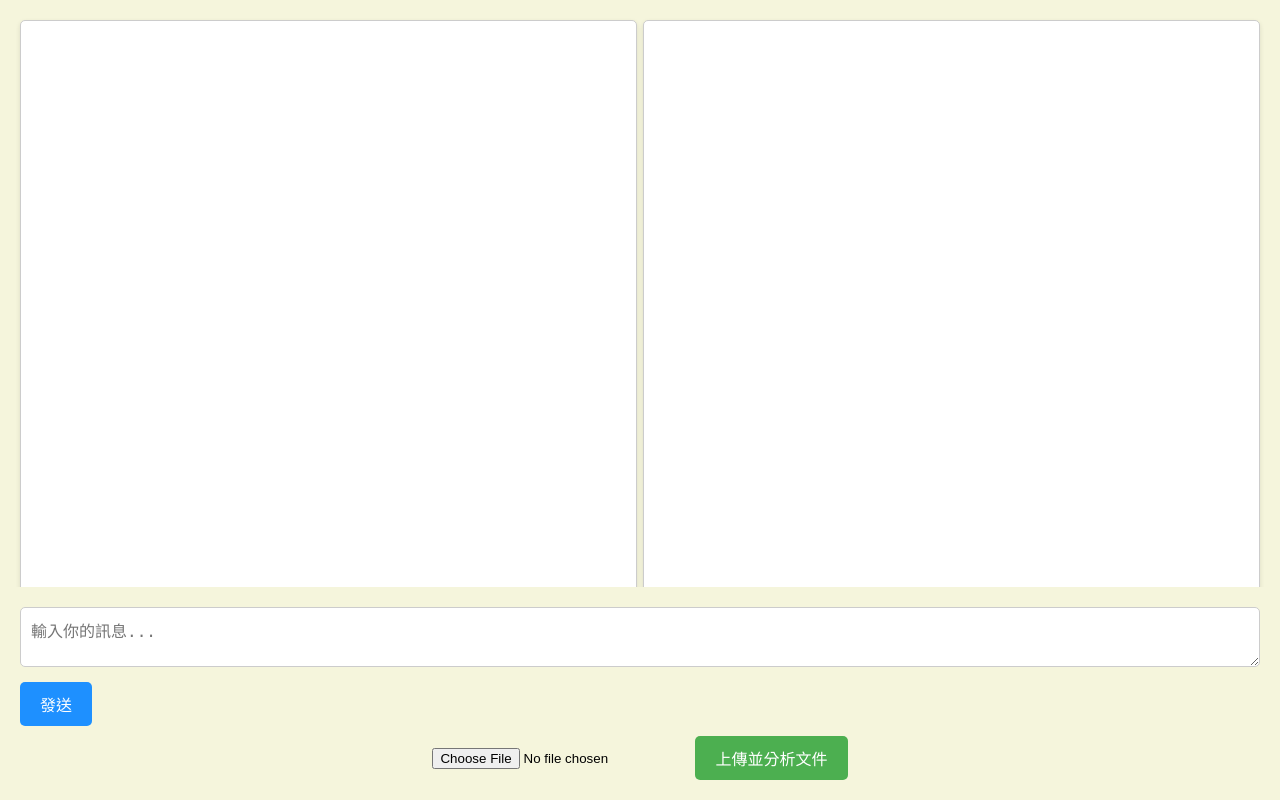
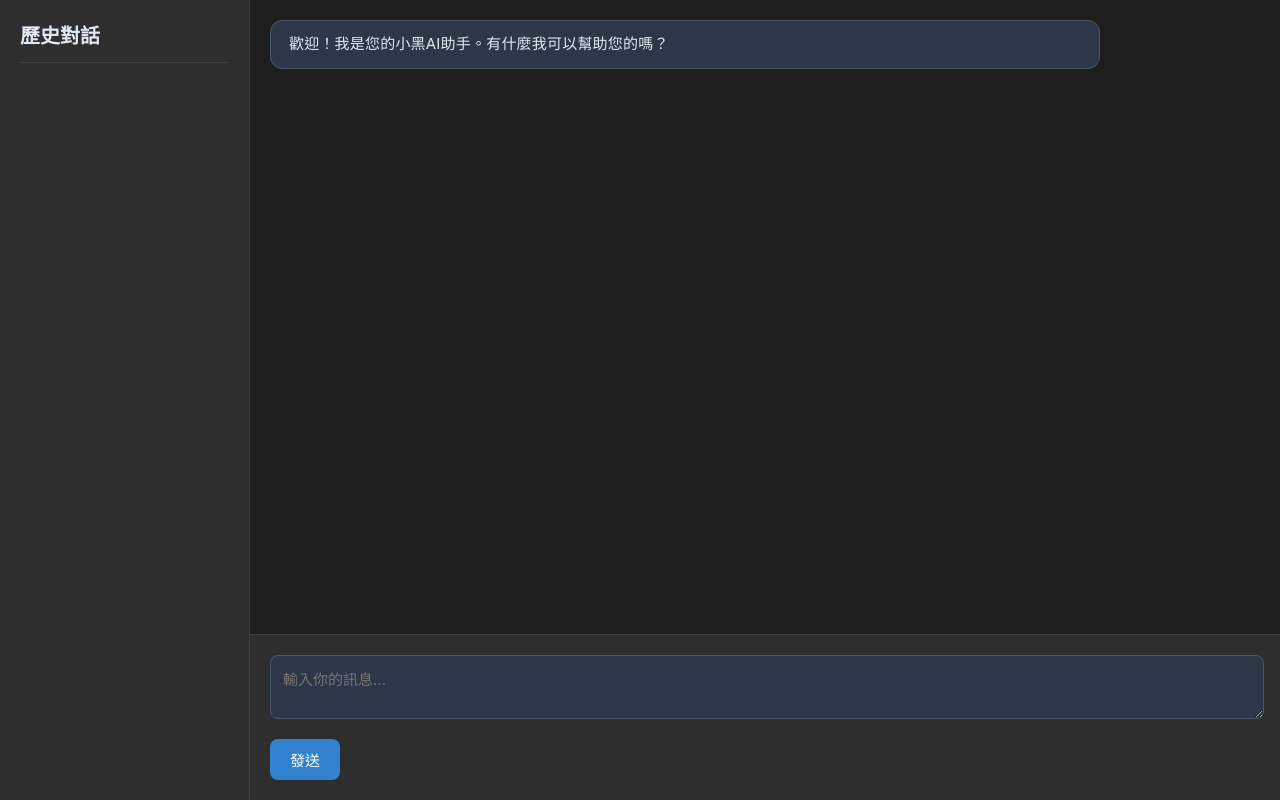
Before and after one commit to littleblackmann/my-gpt-project, a Flask app: page / in a window 1280 px wide. Run offline with Flask 3, Linux system fonts and the light colour scheme.

Commit message:
小部分更新

```diff
--- a/app.py
+++ b/app.py
@@ -1,22 +1,38 @@
-from flask import Flask, render_template, request, jsonify
+from flask import Flask, render_template, request, jsonify, session
 from flask_cors import CORS
+from werkzeug.utils import secure_filename
+
 from dotenv import load_dotenv
+from openai import OpenAI
+
 import os
-from openai import OpenAI
-from upload import upload_bp
+
+from PyPDF2 import PdfReader
+from docx import Document
+
 
 app = Flask(__name__, static_folder='static', template_folder='templates')
-CORS(app, resources={r"/chat": {"origins": "http://localhost:3000"}})
+app.secret_key = os.urandom(24)  # 用於會話加密
+CORS(app)
 
 # 載入 .env 檔案中的環境變數
 load_dotenv()
 openai_api_key = os.getenv("OPENAI_API_KEY")
 
-# 註冊上傳藍圖
-app.register_blueprint(upload_bp, url_prefix='/api')
+# 設置上傳文件夾
+UPLOAD_FOLDER = 'uploads'
+if not os.path.exists(UPLOAD_FOLDER):
+    os.makedirs(UPLOAD_FOLDER)
+app.config['UPLOAD_FOLDER'] = UPLOAD_FOLDER
 
-# 設定 OpenAI API 金鑰
+# 允許的文件類型
+ALLOWED_EXTENSIONS = {'txt', 'pdf', 'png', 'jpg', 'jpeg', 'gif', 'doc', 'docx'}
+
+# 初始化 OpenAI 客戶端
 client = OpenAI(api_key=openai_api_key)
+
+def allowed_file(filename):
+    return '.' in filename and filename.rsplit('.', 1)[1].lower() in ALLOWED_EXTENSIONS
 
 @app.route("/")
 def home():
@@ -24,24 +40,108 @@ def home():
 
 @app.route("/chat", methods=["POST"])
 def chat():
-     try:
-         user_input = request.json.get("message")
-         print("從客戶端收到:", user_input) # 調試
+    try:
+        user_input = request.json.get("message")
+        print("從客戶端收到:", user_input)  # 偵錯
 
-         # 使用 OpenAI 的聊天模型 API
-         response = client.chat.completions.create(
-             model="gpt-4o", # 確保使用適當的模型
-             messages=[{"role": "user", "content": user_input}],
-             max_tokens=3000
-         )
+        # 初始化會話中的對話歷史
+        if 'messages' not in session:
+            session['messages'] = [
+                {"role": "system", "content": "你是一個友善的聊天助手。請使用繁體中文回答，並盡可能提供有趣和有見地的回應。"}
+            ]
 
-         # 從回應中提取文本
-         message = response.choices[0].message.content
-         print("傳送到客戶端的回應:", message) # 偵錯
-         return jsonify({"response": message})
-     except Exception as e:
-         app.logger.error(f"處理請求出錯: {str(e)}")
-         return jsonify({"error": str(e)}), 500
+        # 將用戶的輸入添加到對話歷史中
+        session['messages'].append({"role": "user", "content": user_input})
+
+        # 使用 OpenAI 的聊天模型 API
+        response = client.chat.completions.create(
+            model="gpt-4o",  # 確保使用適當的模型
+            messages=session['messages'],
+            max_tokens=3000
+        )
+
+        # 從回應中提取文本
+        message = response.choices[0].message.content
+        print("傳送到客戶端的回應:", message)  # 偵錯
+
+        # 將助手的回應添加到對話歷史中
+        session['messages'].append({"role": "assistant", "content": message})
+
+        return jsonify({"response": message})
+    except Exception as e:
+        app.logger.error(f"處理請求出錯: {str(e)}")
+        return jsonify({"error": str(e)}), 500
+
+@app.route('/upload', methods=['POST'])
+def upload_file():
+    if 'file' not in request.files:
+        return jsonify({"error": "No file part"}), 400
+    file = request.files['file']
+    if file.filename == '':
+        return jsonify({"error": "No selected file"}), 400
+    if file and allowed_file(file.filename):
+        filename = secure_filename(file.filename)
+        filepath = os.path.join(app.config['UPLOAD_FOLDER'], filename)
+        file.save(filepath)
+        session['current_file'] = filepath
+        return jsonify({"message": "File uploaded successfully", "filename": filename}), 200
+    else:
+        return jsonify({"error": "File type not allowed"}), 400
+
+def extract_text_from_pdf(filepath):
+    with open(filepath, 'rb') as file:
+        reader = PdfReader(file)
+        text = ""
+        for page in reader.pages:
+            text += page.extract_text() + "\n"
+    return text
+
+def extract_text_from_docx(filepath):
+    doc = Document(filepath)
+    return "\n".join([paragraph.text for paragraph in doc.paragraphs])
+
+def extract_text_from_image(filepath):
+    try:
+        image = Image.open(filepath)
+        text = pytesseract.image_to_string(image, lang='chi_tra+eng')
+        return text
+    except Exception as e:
+        app.logger.error(f"從圖片提取文字時出錯: {str(e)}")
+        return "無法從圖片中提取文字。"
+
+@app.route('/analyze/<filename>', methods=['POST'])
+def analyze_file(filename):
+    filepath = os.path.join(app.config['UPLOAD_FOLDER'], filename)
+    if not os.path.exists(filepath):
+        return jsonify({"error": "File not found"}), 404
+
+    try:
+        if filename.lower().endswith('.pdf'):
+            file_content = extract_text_from_pdf(filepath)
+        elif filename.lower().endswith('.docx'):
+            file_content = extract_text_from_docx(filepath)
+        elif filename.lower().endswith(('.png', '.jpg', '.jpeg', '.gif')):
+            file_content = extract_text_from_image(filepath)
+        else:
+            with open(filepath, 'r', encoding='utf-8') as file:
+                file_content = file.read()
+
+        user_question = request.json.get('question', '請分析這個文件並提供摘要')
+
+        response = client.chat.completions.create(
+            model="gpt-4o",
+            messages=[
+                {"role": "system", "content": "你是一個有用的助手，負責分析文檔並回答問題。請使用繁體中文回答。"},
+                {"role": "user", "content": f"文件內容：\n\n{file_content[:4000]}\n\n用戶問題：{user_question}"}
+            ],
+            max_tokens=1000
+        )
+        analysis = response.choices[0].message.content
+
+        return jsonify({"analysis": analysis}), 200
+    except Exception as e:
+        app.logger.error(f"分析文件時出錯: {str(e)}")
+        return jsonify({"error": str(e)}), 500
 
 if __name__ == "__main__":
-     app.run(debug=True, port=9527)
+    app.run(debug=True, port=9527)
--- a/requirements.txt
+++ b/requirements.txt
@@ -3,7 +3,9 @@ openai==1.37.1
 langchain==0.2.11
 langchain-community==0.2.10
 python-dotenv==1.0.1
-flask-cors
+flask-cors==3.0.10
+Werkzeug>=3.0.0
 PyPDF2
 Pillow
 python-docx
+pytesseract
--- a/static/script.js
+++ b/static/script.js
@@ -3,11 +3,52 @@ function autoGrow(element) {
     element.style.height = (element.scrollHeight + 10) + "px";
 }
 
-document.getElementById("userInput").addEventListener("keydown", function(event) {
-    if (event.key === "Enter" && !event.shiftKey) {
-        event.preventDefault();
-        sendMessage();
-    }
+let enterPressCount = 0;
+
+document.addEventListener('DOMContentLoaded', function() {
+    const chatContainer = document.getElementById("chatContainer");
+    const userInput = document.getElementById("userInput");
+    const fileInput = document.getElementById('fileInput');
+    const uploadButton = document.getElementById('uploadButton');
+    const fileName = document.getElementById('fileName');
+    const analyzeButton = document.getElementById('analyzeButton');
+
+    adjustContainerHeight(chatContainer);
+    enableSmoothScroll(chatContainer);
+
+    const observer = new MutationObserver(() => {
+        autoScrollToBottom(chatContainer);
+    });
+
+    observer.observe(chatContainer, { childList: true, subtree: true });
+
+    addWelcomeMessage();
+
+    userInput.addEventListener("keydown", function(event) {
+        if (event.key === "Enter" && !event.shiftKey) {
+            event.preventDefault();
+            enterPressCount++;
+            if (enterPressCount === 2) {
+                sendMessage();
+                enterPressCount = 0;
+            }
+        }
+    });
+
+    uploadButton.addEventListener('click', function() {
+        fileInput.click();
+    });
+
+    fileInput.addEventListener('change', function() {
+        if (this.files && this.files[0]) {
+            fileName.textContent = this.files[0].name;
+            analyzeButton.style.display = 'inline-block';
+        }
+    });
+
+    analyzeButton.addEventListener('click', function() {
+        uploadAndAnalyzeFile();
+    });
 });
 
 async function sendMessage() {
@@ -19,9 +60,15 @@ async function sendMessage() {
     document.getElementById("userInput").value = "";
     autoGrow(document.getElementById("userInput"));
 
-    const userBox = document.getElementById("userBox");
-    userBox.textContent += "您: \n" + userInput + "\n";
-    autoScrollToBottom(userBox);
+    const chatContainer = document.getElementById("chatContainer");
+
+    // 創建並添加用戶消息
+    const userMessage = document.createElement("div");
+    userMessage.className = "message user-message";
+    userMessage.textContent = userInput;
+    chatContainer.appendChild(userMessage);
+
+    autoScrollToBottom(chatContainer);
 
     try {
         const response = await fetch("/chat", {
@@ -37,12 +84,17 @@ async function sendMessage() {
         }
 
         const data = await response.json();
-        const aiBox = document.getElementById("aiBox");
-        await typeWriter(aiBox, "AI: \n" + (data.response || '未獲得有效回應') + "\n");
-        autoScrollToBottom(aiBox);
+
+        // 創建並添加 AI 消息
+        const aiMessage = document.createElement("div");
+        aiMessage.className = "message ai-message";
+        chatContainer.appendChild(aiMessage);
+
+        await typeWriter(aiMessage, data.response || '未獲得有效回應');
+        autoScrollToBottom(chatContainer);
     } catch (error) {
         console.error('錯誤:', error);
-        alert('發送消息時出錯: ' + error.message);
+        displayError('發送消息時出錯: ' + error.message);
     }
 }
 
@@ -50,7 +102,7 @@ async function uploadAndAnalyzeFile() {
     const fileInput = document.getElementById('fileInput');
     const file = fileInput.files[0];
     if (!file) {
-        alert('請選擇一個文件');
+        displayError('請選擇一個文件');
         return;
     }
 
@@ -58,43 +110,65 @@ async function uploadAndAnalyzeFile() {
     formData.append('file', file);
 
     try {
-        const uploadResponse = await fetch('/api/upload', {
+        displayMessage('正在上傳文件...', 'system-message');
+
+        const uploadResponse = await fetch('/upload', {
             method: 'POST',
             body: formData
         });
 
         if (!uploadResponse.ok) {
-            throw new Error('文件上傳失敗: ' + uploadResponse.status);
+            throw new Error(`文件上傳失敗: ${uploadResponse.status} ${await uploadResponse.text()}`);
         }
 
         const uploadResult = await uploadResponse.json();
         console.log('文件上傳成功:', uploadResult);
 
-        const analyzeResponse = await fetch(`/api/analyze/${uploadResult.filename}`, {
-            method: 'POST'
+        displayMessage(`文件 "${uploadResult.filename}" 上傳成功`, 'system-message');
+        displayMessage('正在分析文件...', 'system-message');
+
+        const analyzeUrl = `/analyze/${encodeURIComponent(uploadResult.filename)}`;
+        console.log('分析 URL:', analyzeUrl);
+
+        const analyzeResponse = await fetch(analyzeUrl, {
+            method: 'POST',
+            headers: {
+                'Content-Type': 'application/json'
+            },
+            body: JSON.stringify({ question: '請分析這個文件並提供摘要' })
         });
 
         if (!analyzeResponse.ok) {
-            throw new Error('文件分析失敗: ' + analyzeResponse.status);
+            throw new Error(`文件分析失敗: ${analyzeResponse.status} ${await analyzeResponse.text()}`);
         }
 
         const analysisResult = await analyzeResponse.json();
         console.log('文件分析結果:', analysisResult);
 
-        const aiBox = document.getElementById("aiBox");
-        await typeWriter(aiBox, "AI (文件分析結果)：\n" + analysisResult.analysis + "\n");
-        autoScrollToBottom(aiBox);
+        const chatContainer = document.getElementById("chatContainer");
+        const aiMessage = document.createElement("div");
+        aiMessage.className = "message ai-message";
+        chatContainer.appendChild(aiMessage);
+
+        await typeWriter(aiMessage, "AI (文件分析結果)：\n" + analysisResult.analysis);
+        autoScrollToBottom(chatContainer);
     } catch (error) {
         console.error('錯誤:', error);
-        alert('文件處理錯誤: ' + error.message);
+        displayError('文件處理錯誤: ' + error.message);
     }
 }
 
 async function typeWriter(element, text, speed = 20) {
-    for (let i = 0; i < text.length; i++) {
-        element.textContent += text.charAt(i);
-        autoScrollToBottom(element);
-        await new Promise(resolve => setTimeout(resolve, speed));
+    element.innerHTML = ''; // 使用 innerHTML 而不是 textContent
+    const lines = text.split('\n');
+    for (let line of lines) {
+        const lineElement = document.createElement('p');
+        element.appendChild(lineElement);
+        for (let i = 0; i < line.length; i++) {
+            lineElement.textContent += line.charAt(i);
+            autoScrollToBottom(element.parentElement);
+            await new Promise(resolve => setTimeout(resolve, speed));
+        }
     }
 }
 
@@ -114,26 +188,39 @@ function adjustContainerHeight(container) {
     container.style.overflowY = 'auto';
 }
 
-document.addEventListener('DOMContentLoaded', (event) => {
-    const aiBox = document.getElementById("aiBox");
-    const userBox = document.getElementById("userBox");
+function displayError(message) {
+    const chatContainer = document.getElementById("chatContainer");
+    const errorMessage = document.createElement("div");
+    errorMessage.className = "message error-message";
+    errorMessage.textContent = message;
+    chatContainer.appendChild(errorMessage);
+    autoScrollToBottom(chatContainer);
+}
 
-    adjustContainerHeight(aiBox);
-    adjustContainerHeight(userBox);
+function addWelcomeMessage() {
+    const chatContainer = document.getElementById("chatContainer");
+    const welcomeMessage = document.createElement("div");
+    welcomeMessage.className = "message ai-message";
+    welcomeMessage.textContent = "歡迎！我是您的小黑AI助手。有什麼我可以幫助您的嗎？";
+    chatContainer.appendChild(welcomeMessage);
+}
 
-    enableSmoothScroll(aiBox);
-    enableSmoothScroll(userBox);
+function displayMessage(message, className) {
+    const chatContainer = document.getElementById("chatContainer");
+    const messageElement = document.createElement("div");
+    messageElement.className = `message ${className}`;
 
-    const observer = new MutationObserver(() => {
-        autoScrollToBottom(aiBox);
-        autoScrollToBottom(userBox);
+    const lines = message.split('\n');
+    lines.forEach(line => {
+        const p = document.createElement('p');
+        p.textContent = line;
+        messageElement.appendChild(p);
     });
 
-    observer.observe(aiBox, { childList: true, subtree: true });
-    observer.observe(userBox, { childList: true, subtree: true });
-});
+    chatContainer.appendChild(messageElement);
+    autoScrollToBottom(chatContainer);
+}
 
 window.addEventListener('resize', () => {
-    adjustContainerHeight(document.getElementById("aiBox"));
-    adjustContainerHeight(document.getElementById("userBox"));
+    adjustContainerHeight(document.getElementById("chatContainer"));
 });
--- a/static/styles.css
+++ b/static/styles.css
@@ -3,105 +3,197 @@ body, html {
     height: 100%;
     margin: 0;
     padding: 0;
-    background-color: #f5f5dc;
-    font-family: 'Segoe UI', Tahoma, Geneva, Verdana, sans-serif;
+    background-color: #1e1e1e;
+    font-family: -apple-system, BlinkMacSystemFont, 'Segoe UI', 'Roboto', 'Oxygen', 'Ubuntu', 'Cantarell', 'Fira Sans', 'Droid Sans', 'Helvetica Neue', sans-serif;
+    display: flex;
+    color: #e2e8f0;
+    font-size: 16px;
+    line-height: 1.6;
+}
+
+.sidebar {
+    width: 250px;
+    background-color: #2e2e2e;
+    color: #e2e8f0;
+    padding: 20px;
+    box-sizing: border-box;
+    overflow-y: auto;
+    border-right: 1px solid #3e3e3e;
+}
+
+.sidebar h2 {
+    margin-top: 0;
+    padding-bottom: 10px;
+    border-bottom: 1px solid #3e3e3e;
+    font-size: 20px;
+    font-weight: 600;
+}
+
+.main-content {
+    flex: 1;
     display: flex;
     flex-direction: column;
+    background-color: #1e1e1e;
 }
 
 .chat-container {
     flex: 1;
-    width: 100%;
     display: flex;
-    justify-content: space-between;
+    flex-direction: column;
     padding: 20px;
     box-sizing: border-box;
-    overflow: hidden;
+    overflow-y: auto;
+    background-color: #1e1e1e;
 }
 
-.chat-box {
-    width: 48%;
-    height: calc(100vh - 200px); /* 調整高度 */
-    overflow-y: auto;
-    color: #505050;
-    word-wrap: break-word;
-    white-space: pre-wrap;
-    border: 1px solid #ccc;
-    border-radius: 5px;
-    padding: 10px;
-    background-color: #fff;
-    box-shadow: 0 2px 5px rgba(0,0,0,0.1);
+.message {
+    max-width: 80%;
+    margin-bottom: 20px;
+    padding: 12px 18px;
+    border-radius: 12px;
+    font-size: 15px;
+    line-height: 1.5;
+    letter-spacing: 0.2px;
 }
 
-#aiBox {
-    text-align: left;
+.user-message {
+    align-self: flex-end;
+    background-color: #2b6cb0;
+    color: white;
 }
 
-#userBox {
-    text-align: right;
+.ai-message {
+    align-self: flex-start;
+    background-color: #2d3748;
+    color: #e2e8f0;
+    border: 1px solid #4a5568;
 }
 
 .input-container {
-    width: 100%;
-    background-color: #f5f5dc;
+    background-color: #2e2e2e;
     padding: 20px;
     box-sizing: border-box;
+    border-top: 1px solid #3e3e3e;
 }
 
 .chat-input {
     width: calc(100% - 22px);
-    padding: 10px;
-    margin-bottom: 10px;
-    border-radius: 5px;
-    border: 1px solid #ccc;
-    background-color: #fff;
-    font-size: 16px;
+    padding: 12px;
+    margin-bottom: 12px;
+    border-radius: 8px;
+    border: 1px solid #4a5568;
+    background-color: #2d3748;
+    color: #e2e8f0;
+    font-size: 15px;
     resize: vertical;
+    font-family: inherit;
+}
+
+.button-container {
+    display: flex;
+    justify-content: space-between;
+    align-items: center;
 }
 
 button {
     padding: 10px 20px;
     border: none;
-    border-radius: 5px;
-    background-color: #1e90ff;
+    border-radius: 8px;
+    background-color: #3182ce;
     color: #fff;
     cursor: pointer;
-    font-size: 16px;
+    font-size: 15px;
     transition: background-color 0.3s;
+    font-weight: 500;
 }
 
 button:hover {
-    background-color: #1a7ae1;
+    background-color: #2c5282;
 }
 
-.file-upload-container {
-    margin-top: 10px;
+.upload-container {
     display: flex;
-    justify-content: center;
     align-items: center;
 }
 
-#fileInput {
-    margin-right: 10px;
+.upload-button {
+    background-color: transparent;
+    border: none;
+    cursor: pointer;
+    padding: 0;
+    margin-left: -1320px;
 }
 
-#uploadButton {
-    background-color: #4CAF50;
+.upload-icon {
+    width: 24px;
+    height: 24px;
+    color: #8e8ea0;
+    transition: color 0.3s ease;
 }
 
-#uploadButton:hover {
-    background-color: #45a049;
+.upload-button:hover .upload-icon {
+    color: #ffffff;
 }
 
-.chat-box::-webkit-scrollbar {
+#fileName {
+    margin-left: 10px;
+    color: #8e8ea0;
+}
+
+#analyzeButton {
+    margin-top: 10px;
+    padding: 8px 16px;
+    background-color: #10a37f;
+    color: white;
+    border: none;
+    border-radius: 4px;
+    cursor: pointer;
+    transition: background-color 0.3s ease;
+}
+
+#analyzeButton:hover {
+    background-color: #0d8c6f;
+}
+
+.chat-container::-webkit-scrollbar, .sidebar::-webkit-scrollbar {
     width: 8px;
 }
 
-.chat-box::-webkit-scrollbar-thumb {
-    background-color: #888;
+.chat-container::-webkit-scrollbar-thumb, .sidebar::-webkit-scrollbar-thumb {
+    background-color: #4a5568;
     border-radius: 4px;
 }
 
-.chat-box::-webkit-scrollbar-thumb:hover {
-    background-color: #555;
+.chat-container::-webkit-scrollbar-thumb:hover, .sidebar::-webkit-scrollbar-thumb:hover {
+    background-color: #718096;
 }
+
+.history-item {
+    padding: 12px;
+    margin-bottom: 12px;
+    background-color: #2d3748;
+    border-radius: 8px;
+    cursor: pointer;
+    transition: background-color 0.3s;
+    color: #e2e8f0;
+    font-size: 14px;
+}
+
+.history-item:hover {
+    background-color: #4a5568;
+}
+
+.error-message {
+    color: #ff4444;
+    font-style: italic;
+}
+
+.system-message {
+    background-color: #3e3e3e;
+    color: #b0b0b0;
+    font-style: italic;
+    align-self: center;
+    padding: 8px 12px;
+    border-radius: 8px;
+    max-width: 80%;
+}
--- a/templates/index.html
+++ b/templates/index.html
@@ -7,16 +7,32 @@
     <link rel="stylesheet" href="{{ url_for('static', filename='styles.css') }}">
 </head>
 <body>
-    <div class="chat-container">
-        <div id="aiBox" class="chat-box"></div>
-        <div id="userBox" class="chat-box"></div>
+    <div class="sidebar">
+        <h2>歷史對話</h2>
+        <div id="historyList">
+            <!-- 這裡將動態插入歷史對話記錄 -->
+        </div>
     </div>
-    <div class="input-container">
-        <textarea id="userInput" class="chat-input" placeholder="輸入你的訊息..." oninput="autoGrow(this)"></textarea>
-        <button id="sendButton" onclick="sendMessage()">發送</button>
-        <div class="file-upload-container">
-            <input type="file" id="fileInput" accept=".txt,.pdf,.png,.jpeg,.doc,.docx,.gif,.jpg">
-            <button id="uploadButton" onclick="uploadAndAnalyzeFile()">上傳並分析文件</button>
+    <div class="main-content">
+        <div class="chat-container">
+            <div id="chatContainer" class="chat-box"></div>
+            <div id="userBox" class="chat-box"></div>
+        </div>
+        <div class="input-container">
+            <textarea id="userInput" class="chat-input" placeholder="輸入你的訊息..." oninput="autoGrow(this)"></textarea>
+            <div class="button-container">
+                <button id="sendButton" onclick="sendMessage()">發送</button>
+                <div class="upload-container">
+                    <input type="file" id="fileInput" style="display: none;" accept=".txt,.pdf,.doc,.docx,.png,.jpg,.jpeg,.gif">
+                    <button id="uploadButton" class="upload-button" title="上傳文件">
+                        <svg xmlns="http://www.w3.org/2000/svg" viewBox="0 0 24 24" fill="none" stroke="currentColor" stroke-width="2" stroke-linecap="round" stroke-linejoin="round" class="upload-icon">
+                            <path d="M21.44 11.05l-9.19 9.19a6 6 0 0 1-8.49-8.49l9.19-9.19a4 4 0 0 1 5.66 5.66l-9.2 9.19a2 2 0 0 1-2.83-2.83l8.49-8.48"></path>
+                        </svg>
+                    </button>
+                    <span id="fileName"></span>
+                </div>
+            </div>
+            <button id="analyzeButton" style="display: none;">分析</button>
         </div>
     </div>
     <script src="{{ url_for('static', filename='script.js') }}"></script>
```
Also changed, not shown: history.py (added, +57 -0 lines), upload.py (+43 -32 lines), uploads/readme.txt (added), 4 other files.
